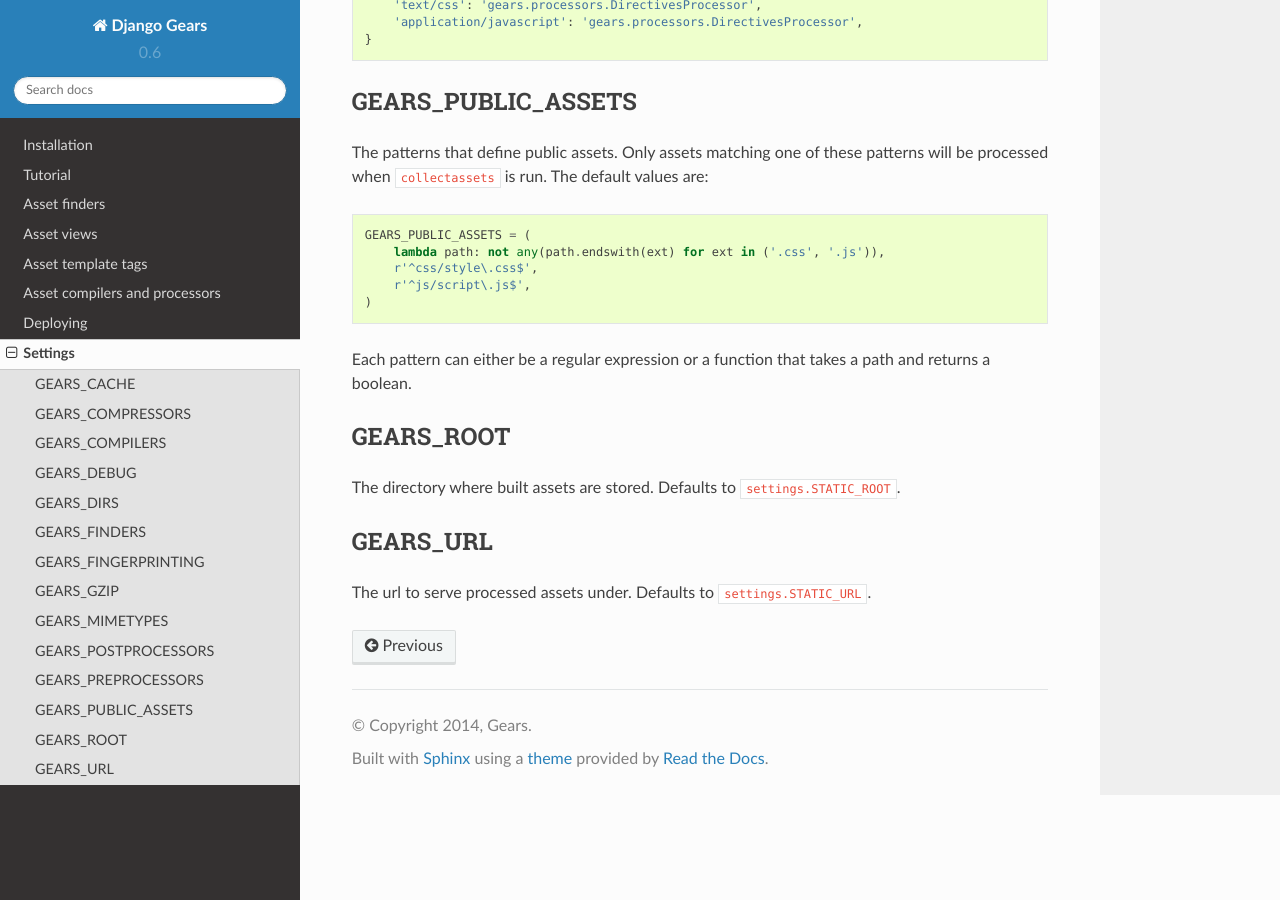
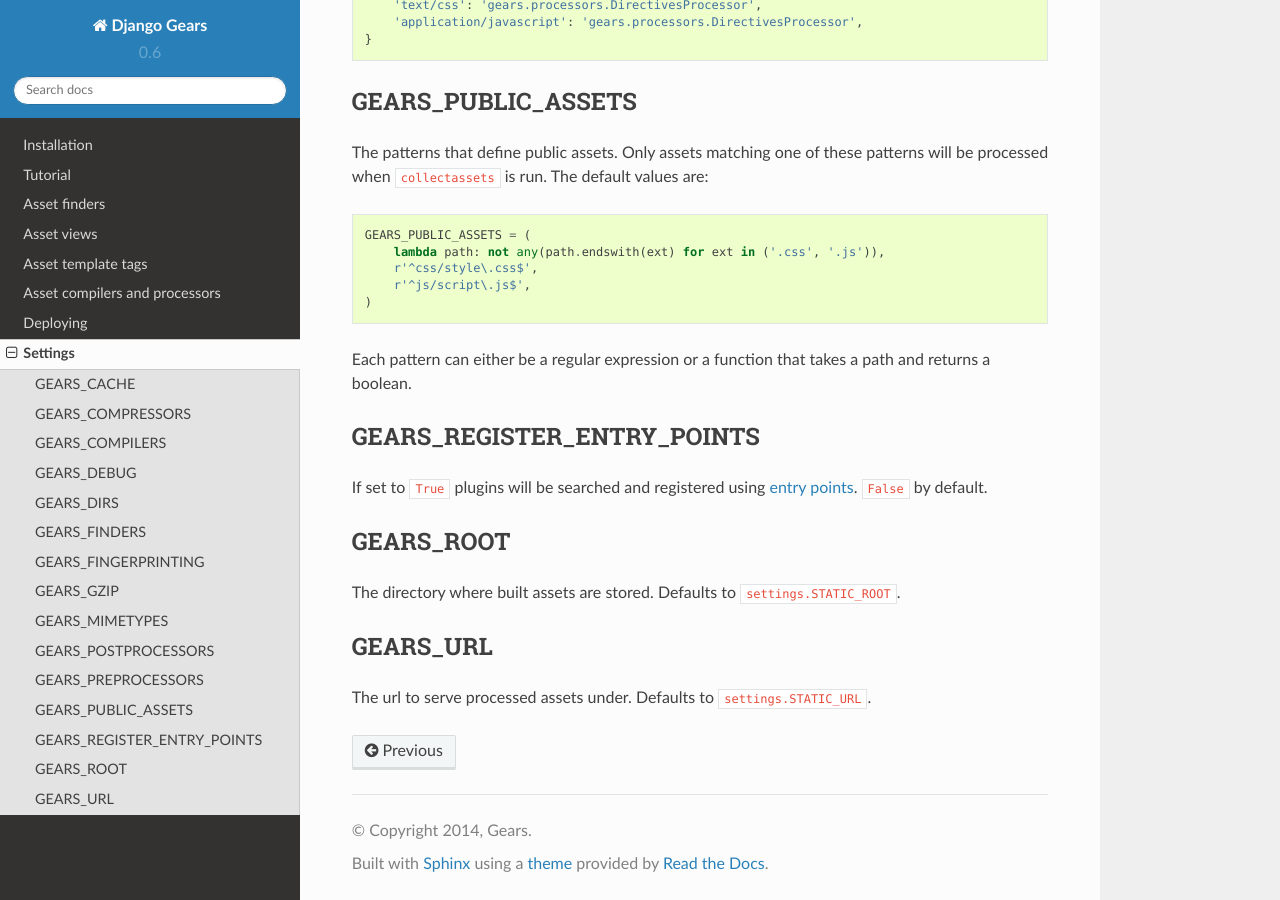
Before and after one commit to gears/django-gears, a Sphinx documentation site: the page built from docs/settings.rst, in a window 1280 px wide and 900 px high, scrolled down 2235 px. Built offline with Sphinx 7.4.7 and the Read the Docs theme 2.0.0, drawn with Linux system fonts in a browser that asks for light colours.

Commit message:
Add GEARS_REGISTER_ENTRY_POINTS setting

```diff
--- a/docs/settings.rst
+++ b/docs/settings.rst
@@ -169,6 +169,15 @@ values are:
 Each pattern can either be a regular expression or a function that takes a
 path and returns a boolean.
 
+.. setting:: GEARS_REGISTER_ENTRY_POINTS
+
+GEARS_REGISTER_ENTRY_POINTS
+---------------------------
+
+If set to ``True`` plugins will be searched and registered using `entry
+points`_. ``False`` by default.
+
+.. _entry points: http://pythonhosted.org/setuptools/setuptools.html#dynamic-discovery-of-services-and-plugins
 
 .. setting:: GEARS_ROOT
 
```
Also changed, not shown: 1 other file.
